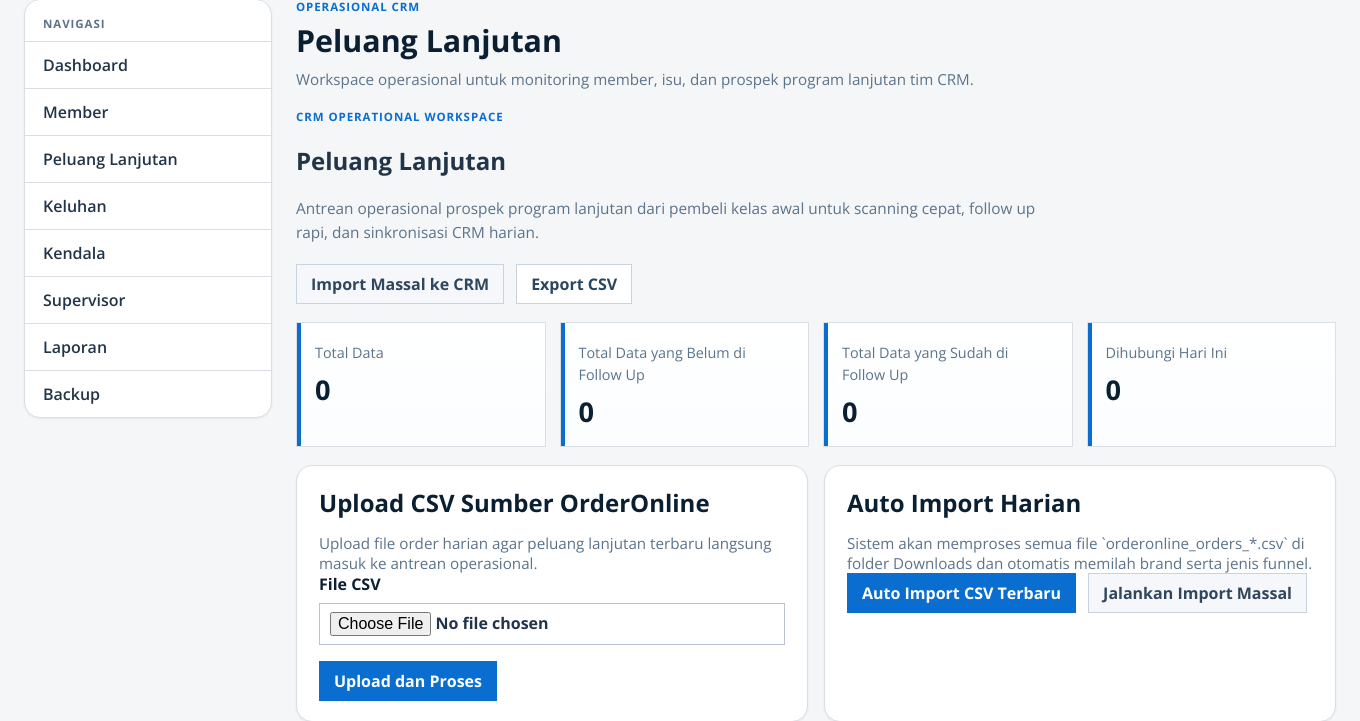
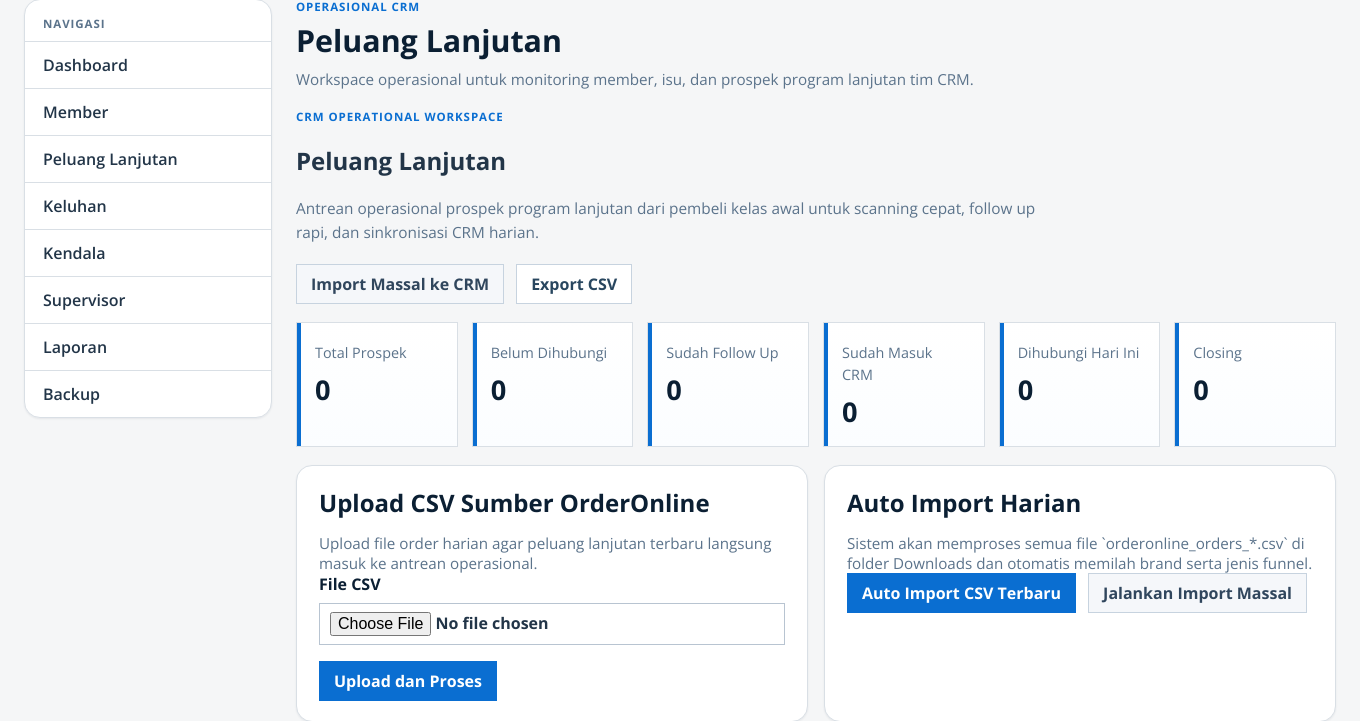
Before and after one commit to yasseralkhudairy77/crm_tower_project, a Flask app: page /orderonline in a window 1360 px wide. Shown: the part 100-821 px from the top of the page. Run offline with Flask 3, Linux system fonts and the light colour scheme; data comes from the database, SQL or seed files in the repository; data that the repository does not hold is empty; some web fonts are replaced.

Commit message:
Add CRM and closing prospect summary cards

```diff
--- a/crm_tower/services/orderonline.py
+++ b/crm_tower/services/orderonline.py
@@ -504,6 +504,10 @@ def followup_summary(brand_name: str = "") -> dict:
         )["total"],
         "followed_up": fetchone(
             f"SELECT COUNT(*) AS total FROM orderonline_followup{where}{' AND' if where else ' WHERE'} ({followed_up_condition})",
+            params,
+        )["total"],
+        "closing": fetchone(
+            f"SELECT COUNT(*) AS total FROM orderonline_followup{where}{' AND' if where else ' WHERE'} followup_status = 'Closing After Sales'",
             params,
         )["total"],
     }
--- a/crm_tower/templates/orderonline.html
+++ b/crm_tower/templates/orderonline.html
@@ -23,10 +23,12 @@
     </section>
 
     <section class="ops-metrics">
-        <a class="metric-card metric-card-compact" href="{{ url_for('orderonline_page', q=keyword, sync_status=sync_status, followup_status=followup_status or '', followup_result=followup_result or '', brand=brand, pic_id=pic_id, product=product, priority=priority, order_date_from=order_date_from, order_date_to=order_date_to) }}"><span>Total Data</span><strong>{{ summary.total }}</strong></a>
-        <a class="metric-card metric-card-compact" href="{{ url_for('orderonline_page', q=keyword, sync_status=sync_status, followup_status=followup_status or '', followup_result=followup_result or '', contact_state='not_contacted', brand=brand, pic_id=pic_id, product=product, priority=priority, order_date_from=order_date_from, order_date_to=order_date_to) }}"><span>Total Data yang Belum di Follow Up</span><strong>{{ summary.not_contacted }}</strong></a>
-        <a class="metric-card metric-card-compact" href="{{ url_for('orderonline_page', q=keyword, sync_status=sync_status, followup_status=followup_status or '', followup_result=followup_result or '', contact_state='followed_up', brand=brand, pic_id=pic_id, product=product, priority=priority, order_date_from=order_date_from, order_date_to=order_date_to) }}"><span>Total Data yang Sudah di Follow Up</span><strong>{{ summary.followed_up }}</strong></a>
+        <a class="metric-card metric-card-compact" href="{{ url_for('orderonline_page', q=keyword, sync_status=sync_status, followup_status=followup_status or '', followup_result=followup_result or '', brand=brand, pic_id=pic_id, product=product, priority=priority, order_date_from=order_date_from, order_date_to=order_date_to) }}"><span>Total Prospek</span><strong>{{ summary.total }}</strong></a>
+        <a class="metric-card metric-card-compact" href="{{ url_for('orderonline_page', q=keyword, sync_status=sync_status, followup_status=followup_status or '', followup_result=followup_result or '', contact_state='not_contacted', brand=brand, pic_id=pic_id, product=product, priority=priority, order_date_from=order_date_from, order_date_to=order_date_to) }}"><span>Belum Dihubungi</span><strong>{{ summary.not_contacted }}</strong></a>
+        <a class="metric-card metric-card-compact" href="{{ url_for('orderonline_page', q=keyword, sync_status=sync_status, followup_status=followup_status or '', followup_result=followup_result or '', contact_state='followed_up', brand=brand, pic_id=pic_id, product=product, priority=priority, order_date_from=order_date_from, order_date_to=order_date_to) }}"><span>Sudah Follow Up</span><strong>{{ summary.followed_up }}</strong></a>
+        <a class="metric-card metric-card-compact" href="{{ url_for('orderonline_page', q=keyword, sync_status='Sudah Masuk CRM', followup_status=followup_status or '', followup_result=followup_result or '', contact_state=contact_state or '', brand=brand, pic_id=pic_id, product=product, priority=priority, order_date_from=order_date_from, order_date_to=order_date_to) }}"><span>Sudah Masuk CRM</span><strong>{{ summary.imported }}</strong></a>
         <article class="metric-card metric-card-compact"><span>Dihubungi Hari Ini</span><strong>{{ today_dashboard.contacted_today }}</strong></article>
+        <a class="metric-card metric-card-compact" href="{{ url_for('orderonline_page', q=keyword, sync_status=sync_status, followup_status='Closing After Sales', followup_result=followup_result or '', contact_state=contact_state or '', brand=brand, pic_id=pic_id, product=product, priority=priority, order_date_from=order_date_from, order_date_to=order_date_to) }}"><span>Closing</span><strong>{{ summary.closing }}</strong></a>
     </section>
 
     <section class="ops-utility-grid">
```
